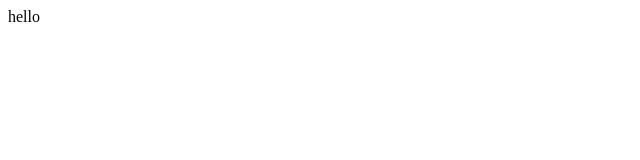
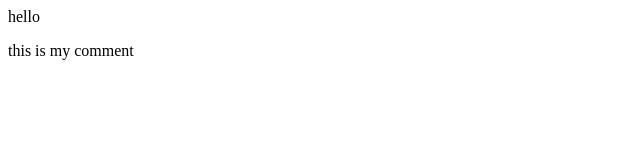
Before and after one commit to sarataber/pr-test, a plain HTML site: page index.html in a window 1280 px wide. Shown: the whole page, without its empty margins (0-640 px from the left). Drawn offline with Linux system fonts and the light colour scheme.

Commit message:
Update index.html

```diff
--- a/index.html
+++ b/index.html
@@ -1 +1,3 @@
 <div>hello</div>
+
+<p> this is my comment</p>
```
